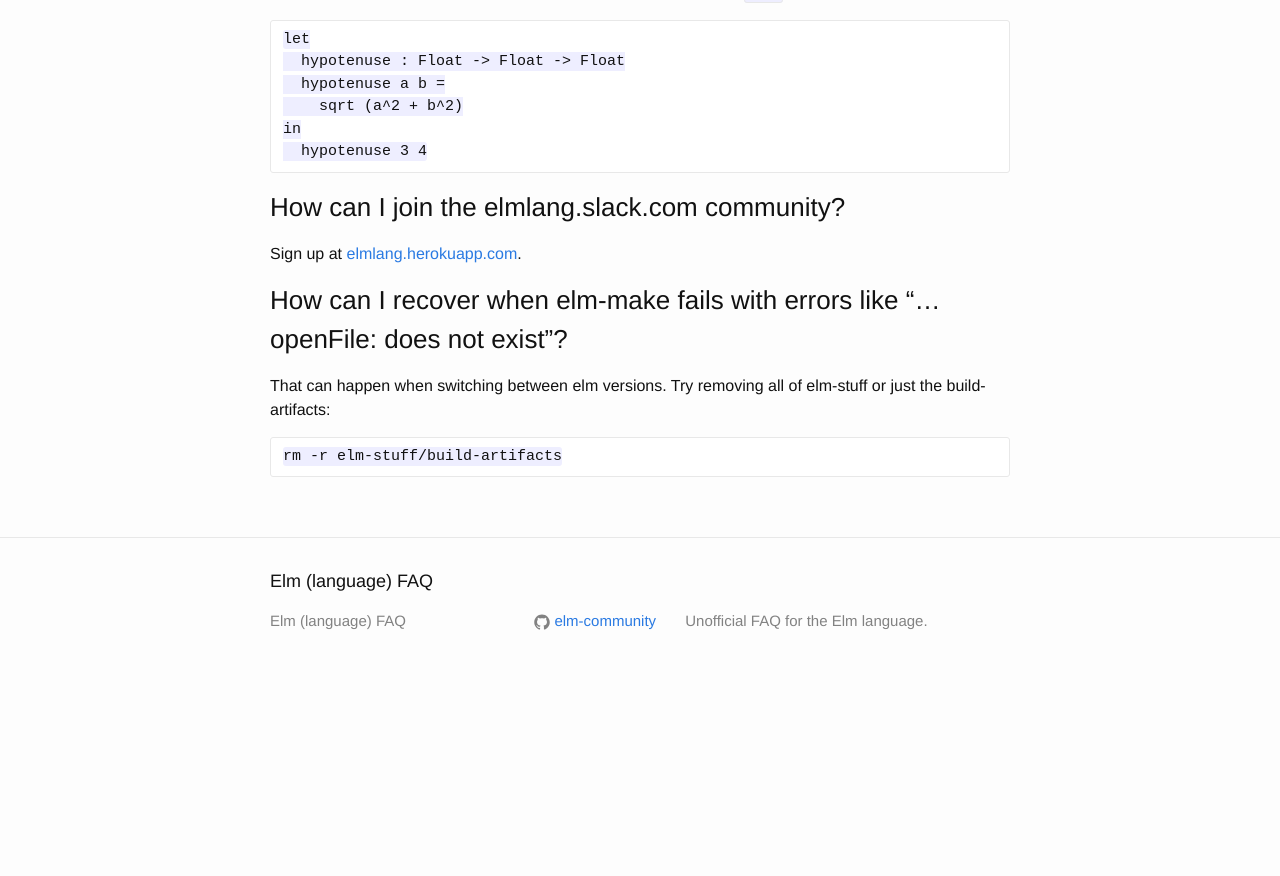
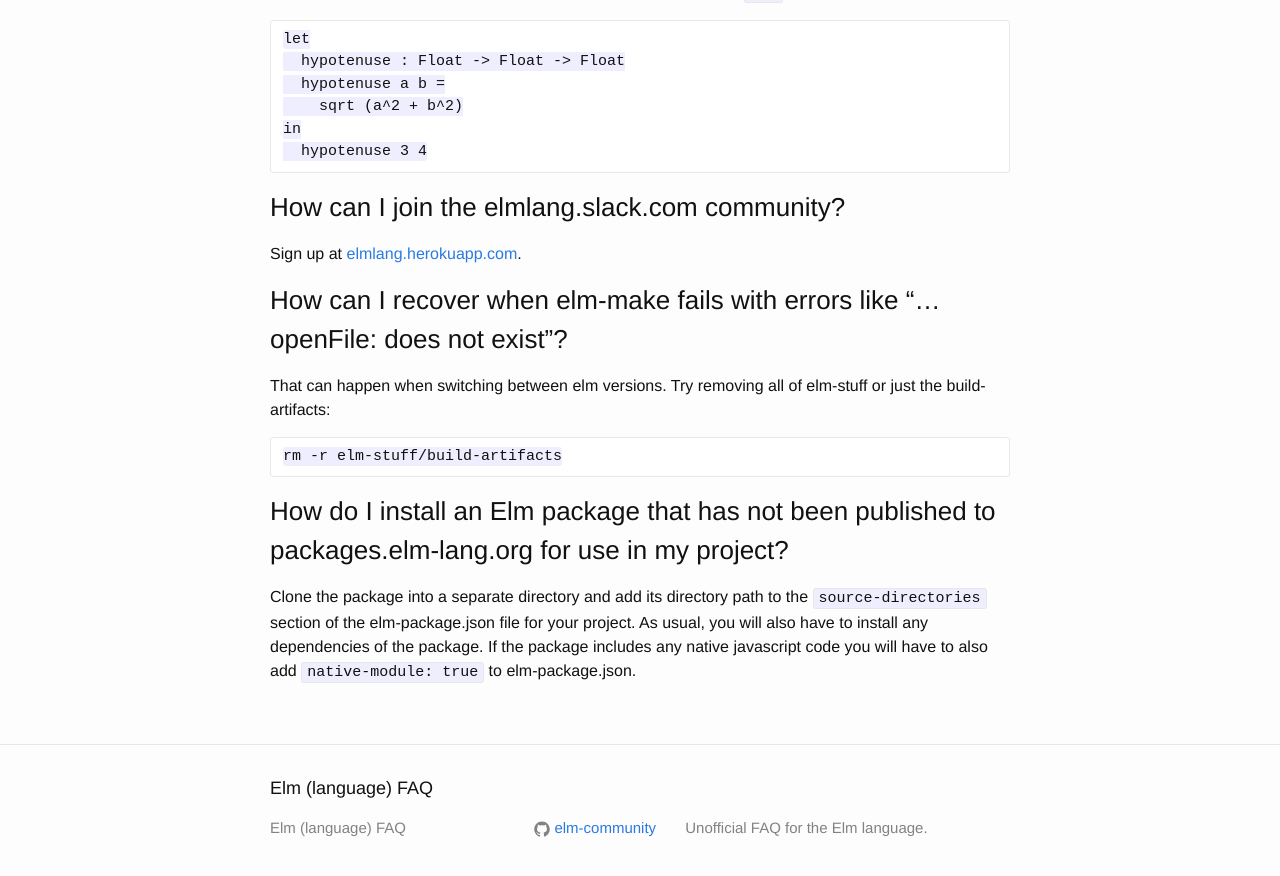
Before and after one commit to gunnarahlberg/elm-faq, a Jekyll site: the page built from index.md, in a window 1280 px wide and 900 px high, scrolled down 3353 px. Shown: the top 876 px of the window. Built offline with Jekyll 4.4.1, drawn with Linux system fonts in a browser that asks for light colours; before the commit the page ends 4046 px from its top, so only the background shows below that.

Commit message:
Installing unpublished package.

```diff
--- a/index.md
+++ b/index.md
@@ -131,3 +131,7 @@ Sign up at [elmlang.herokuapp.com](http://elmlang.herokuapp.com/).
 That can happen when switching between elm versions. Try removing all of elm-stuff or just the build-artifacts:
 
     rm -r elm-stuff/build-artifacts
+
+### How do I install an Elm package that has not been published to packages.elm-lang.org for use in my project?
+
+Clone the package into a separate directory and add its directory path to the `source-directories` section of the elm-package.json file for your project. As usual, you will also have to install any dependencies of the package. If the package includes any native javascript code you will have to also add `native-module: true` to elm-package.json.
```
